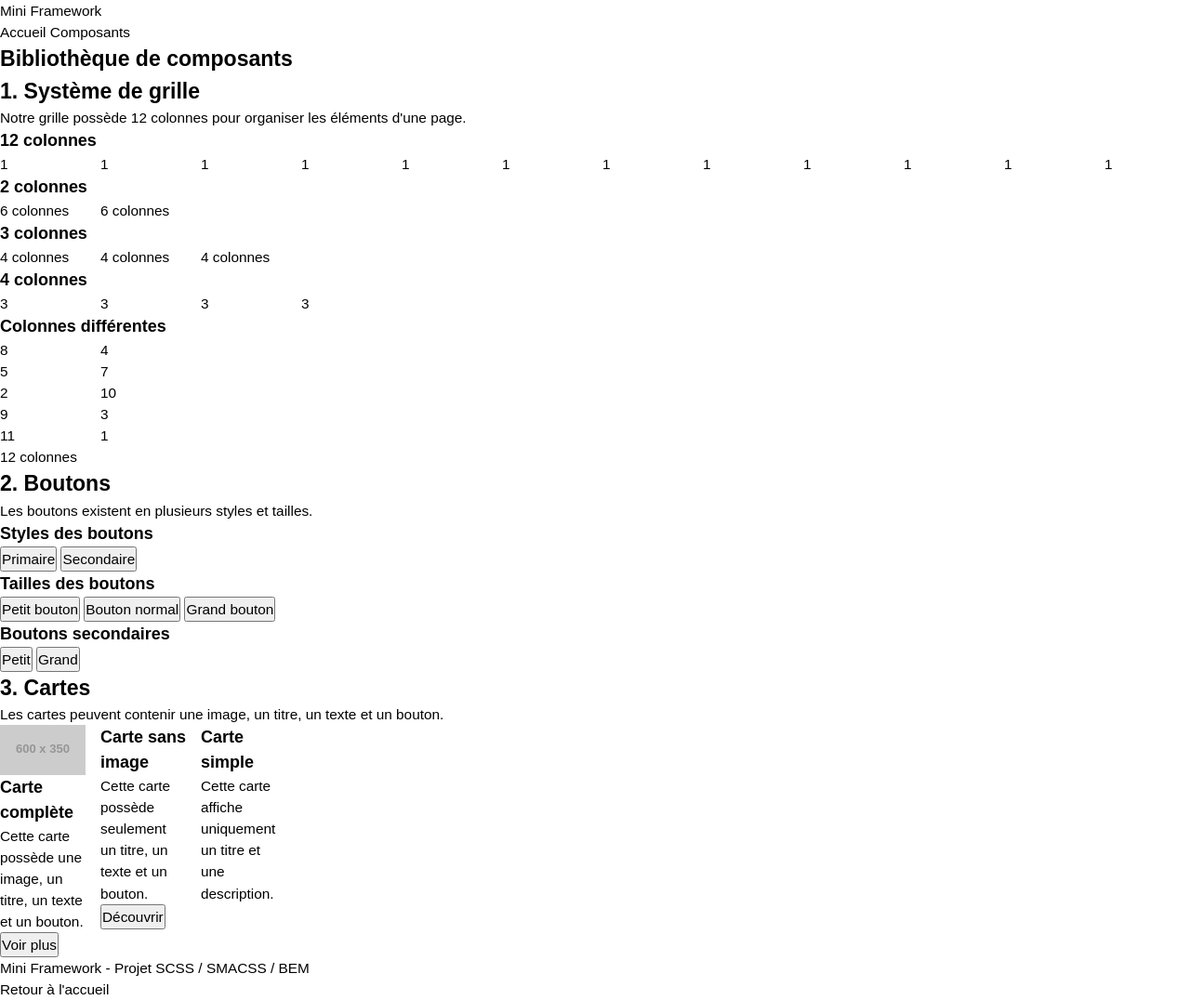
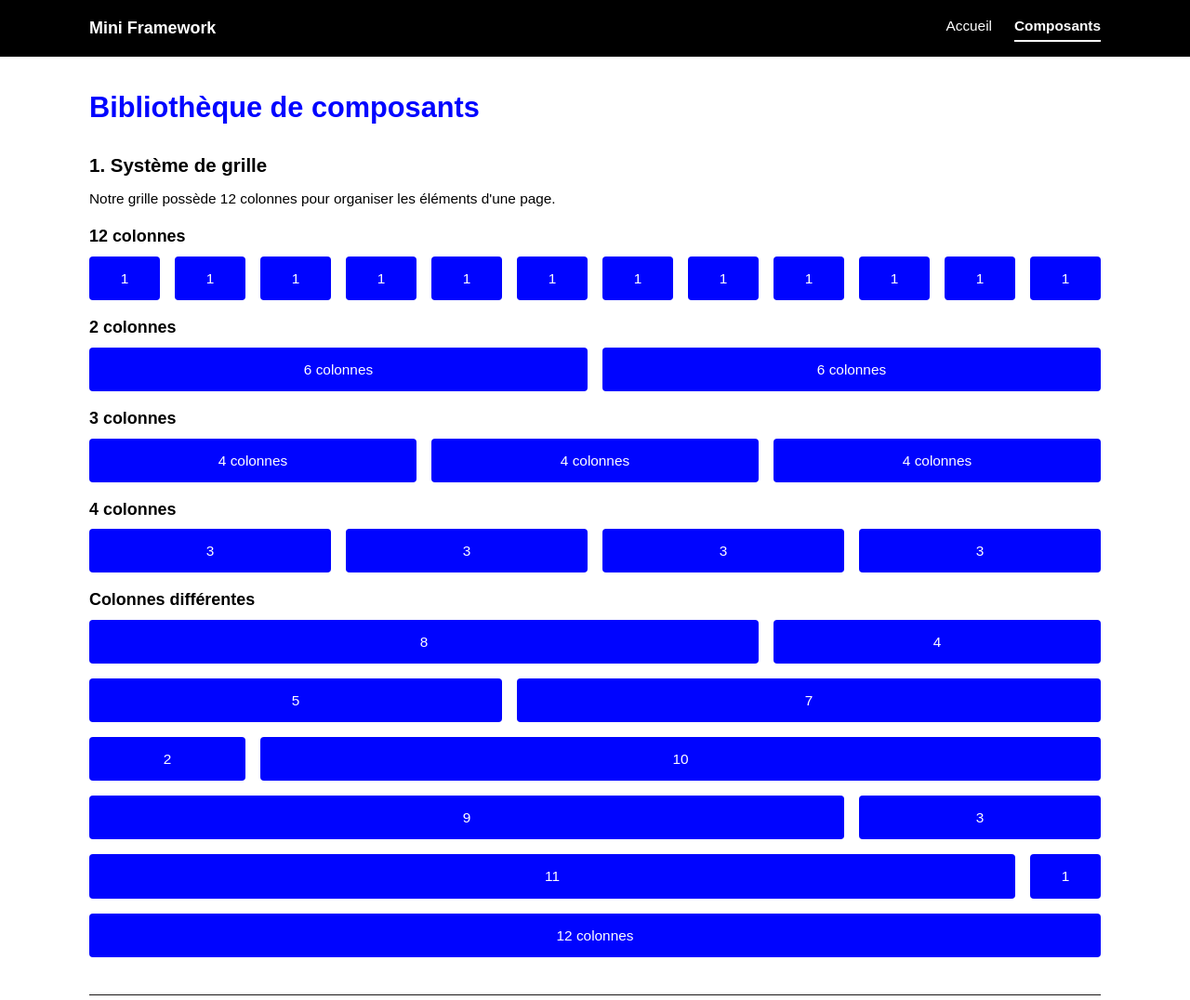
Before and after one commit to Ademinh0/TP-mini-Framework, a plain HTML site: page composant.html in a window 1280 px wide. Shown: the top 1076 px of the page at 93% size. Drawn offline with nearby package versions, Linux system fonts and the light colour scheme; files that its build step writes are made by us from their sources; placeholder pictures from the web are drawn by us.

Commit message:
styles des composants

```diff
--- /dev/null
+++ b/css/style.css
@@ -0,0 +1,316 @@
+*, *::before, *::after {
+  margin: 0;
+  padding: 0;
+  box-sizing: border-box;
+}
+
+body {
+  min-height: 100vh;
+  font-family: Arial, sans-serif;
+  font-size: 0.96rem;
+  font-weight: 400;
+  color: #000;
+  line-height: 1.5;
+}
+
+img {
+  display: block;
+  max-width: 100%;
+}
+
+a {
+  color: inherit;
+  text-decoration: none;
+}
+
+ul, ol {
+  list-style: none;
+}
+
+button, input, textarea, select {
+  font: inherit;
+}
+
+button {
+  cursor: pointer;
+}
+
+.container {
+  width: 100%;
+  max-width: 70rem;
+  margin-inline: auto;
+  padding-inline: 1rem;
+}
+
+.grid {
+  display: grid;
+  grid-template-columns: repeat(12, 1fr);
+  gap: 1rem;
+  margin-bottom: 1rem;
+}
+
+.grid__col {
+  min-width: 0;
+}
+
+.grid__col--1 {
+  grid-column: span 1;
+}
+
+.grid__col--2 {
+  grid-column: span 2;
+}
+
+.grid__col--3 {
+  grid-column: span 3;
+}
+
+.grid__col--4 {
+  grid-column: span 4;
+}
+
+.grid__col--5 {
+  grid-column: span 5;
+}
+
+.grid__col--6 {
+  grid-column: span 6;
+}
+
+.grid__col--7 {
+  grid-column: span 7;
+}
+
+.grid__col--8 {
+  grid-column: span 8;
+}
+
+.grid__col--9 {
+  grid-column: span 9;
+}
+
+.grid__col--10 {
+  grid-column: span 10;
+}
+
+.grid__col--11 {
+  grid-column: span 11;
+}
+
+.grid__col--12 {
+  grid-column: span 12;
+}
+
+.grid__demo {
+  padding: 0.75rem;
+  text-align: center;
+  color: #fff;
+  background-color: #0004ff;
+  border-radius: 0.25rem;
+}
+
+.header {
+  background-color: #000;
+  color: #fff;
+}
+
+.header__content {
+  display: flex;
+  align-items: center;
+  justify-content: space-between;
+  padding-block: 1rem;
+}
+
+.header__logo {
+  font-size: 1.12rem;
+  font-weight: 700;
+}
+
+.header__nav {
+  display: flex;
+  gap: 1.5rem;
+}
+
+.header__link {
+  padding-bottom: 0.25rem;
+  border-bottom: 2px solid transparent;
+}
+.header__link:hover {
+  border-bottom-color: #f00;
+}
+
+.footer {
+  margin-top: 2rem;
+  background-color: #000;
+  color: #fff;
+}
+
+.footer__content {
+  display: flex;
+  align-items: center;
+  justify-content: space-between;
+  padding-block: 1.5rem;
+}
+
+.footer__link {
+  font-weight: 700;
+}
+.footer__link:hover {
+  color: #f00;
+}
+
+.hero {
+  padding-block: 4rem;
+  text-align: center;
+  background-color: #0004ff;
+  color: #fff;
+}
+
+.hero__title {
+  margin-bottom: 1rem;
+  font-size: 2.56rem;
+}
+
+.hero__text {
+  max-width: 40rem;
+  margin: 0 auto 1.5rem;
+  font-size: 1.12rem;
+}
+
+.framework-intro,
+.components-preview {
+  padding-block: 2rem;
+}
+
+.framework-intro {
+  text-align: center;
+  border-bottom: 1px solid #1a1717;
+}
+
+.framework-intro__title,
+.components-preview__title {
+  margin-bottom: 0.75rem;
+  font-size: 1.28rem;
+  color: #0004ff;
+}
+
+.framework-intro__text,
+.components-preview__text {
+  margin-bottom: 1.5rem;
+}
+
+.documentation {
+  padding-block: 2rem;
+}
+
+.documentation__title {
+  margin-bottom: 1.5rem;
+  font-size: 1.92rem;
+  color: #0004ff;
+}
+
+.documentation-section {
+  margin-bottom: 2rem;
+  padding-bottom: 1.5rem;
+  border-bottom: 1px solid #1a1717;
+}
+
+.documentation-section__title {
+  margin-bottom: 0.5rem;
+  font-size: 1.28rem;
+}
+
+.documentation-section__text {
+  margin-bottom: 1rem;
+}
+
+.documentation-section__subtitle {
+  margin-block: 1rem 0.5rem;
+  font-size: 1.12rem;
+}
+
+.button-demo {
+  display: flex;
+  flex-wrap: wrap;
+  align-items: center;
+  gap: 1rem;
+}
+
+.header__link--active {
+  border-bottom-color: #fff;
+  font-weight: 700;
+}
+
+.card {
+  display: flex;
+  flex-direction: column;
+  height: 100%;
+  overflow: hidden;
+  background-color: #fff;
+  border: 1px solid #1a1717;
+  border-radius: 0.5rem;
+  transition: border-color 0.2s;
+}
+.card:hover {
+  border-color: #0004ff;
+}
+
+.card__image {
+  width: 100%;
+}
+
+.card__content {
+  display: flex;
+  flex-direction: column;
+  align-items: flex-start;
+  gap: 0.75rem;
+  padding: 1rem;
+}
+
+.card__title {
+  font-size: 1.12rem;
+  color: #0004ff;
+}
+
+.card__text {
+  font-size: 0.96rem;
+}
+
+.btn {
+  display: inline-block;
+  padding: 0.5rem 1rem;
+  font-size: 0.96rem;
+  font-weight: 700;
+  border: 2px solid #000;
+  border-radius: 0.25rem;
+  transition: background-color 0.2s, color 0.2s, border-color 0.2s;
+}
+
+.btn--primary {
+  background-color: #000;
+  color: #fff;
+}
+.btn--primary:hover {
+  background-color: #f00;
+  border-color: #f00;
+}
+
+.btn--secondary {
+  background-color: #fff;
+  color: #000;
+}
+.btn--secondary:hover {
+  background-color: #0004ff;
+  border-color: #0004ff;
+  color: #fff;
+}
+
+.btn--small {
+  padding: 0.25rem 0.75rem;
+  font-size: 0.8rem;
+}
+
+.btn--large {
+  padding: 0.75rem 1.5rem;
+  font-size: 1.12rem;
+}
--- a/sass/abstracts/_variables.scss
+++ b/sass/abstracts/_variables.scss
@@ -30,3 +30,5 @@ $space-8: $spacing-unit * 8;
 // GRILLE
 $grid-columns: 12;
 $grid-gutter: $space-4;
+// CONTENEUR
+$container-width: 70rem;
--- a/sass/layouts/_grid.scss
+++ b/sass/layouts/_grid.scss
@@ -1,13 +1,34 @@
 @use '../abstracts' as *;
+
+.container {
+  width: 100%;
+  max-width: $container-width;
+  margin-inline: auto;
+  padding-inline: $space-4;
+}
 
 .grid {
   display: grid;
   grid-template-columns: repeat($grid-columns, 1fr);
   gap: $grid-gutter;
+  margin-bottom: $space-4;
+}
+
+.grid__col {
+  min-width: 0;
 }
 
 @for $i from 1 through $grid-columns {
-  .col-#{$i} {
+  .grid__col--#{$i} {
     grid-column: span $i;
   }
 }
+
+// Case de démo (page composants)
+.grid__demo {
+  padding: $space-3;
+  text-align: center;
+  color: $color-secondary;
+  background-color: $color-background;
+  border-radius: $space-1;
+}
--- a/sass/layouts/_index.scss
+++ b/sass/layouts/_index.scss
@@ -1 +1,2 @@
 @forward './grid';
+@forward './page';
--- /dev/null
+++ b/sass/layouts/_page.scss
@@ -0,0 +1,135 @@
+@use '../abstracts' as *;
+
+// ===== Header =====
+.header {
+  background-color: $color-primary;
+  color: $color-secondary;
+}
+
+.header__content {
+  display: flex;
+  align-items: center;
+  justify-content: space-between;
+  padding-block: $space-4;
+}
+
+.header__logo {
+  font-size: $font-size-lg;
+  font-weight: $font-weight-bold;
+}
+
+.header__nav {
+  display: flex;
+  gap: $space-6;
+}
+
+.header__link {
+  padding-bottom: $space-1;
+  border-bottom: 2px solid transparent;
+
+  &:hover {
+    border-bottom-color: $color-tertiary;
+  }
+}
+
+// ===== Footer =====
+.footer {
+  margin-top: $space-8;
+  background-color: $color-primary;
+  color: $color-secondary;
+}
+
+.footer__content {
+  display: flex;
+  align-items: center;
+  justify-content: space-between;
+  padding-block: $space-6;
+}
+
+.footer__link {
+  font-weight: $font-weight-bold;
+
+  &:hover {
+    color: $color-tertiary;
+  }
+}
+
+// ===== Hero =====
+.hero {
+  padding-block: $space-8 * 2;
+  text-align: center;
+  background-color: $color-background;
+  color: $color-secondary;
+}
+
+.hero__title {
+  margin-bottom: $space-4;
+  font-size: $font-size-title * 2;
+}
+
+.hero__text {
+  max-width: 40rem;
+  margin: 0 auto $space-6;
+  font-size: $font-size-lg;
+}
+
+// ===== Sections de l'accueil =====
+.framework-intro,
+.components-preview {
+  padding-block: $space-8;
+}
+
+.framework-intro {
+  text-align: center;
+  border-bottom: 1px solid $color-border;
+}
+
+.framework-intro__title,
+.components-preview__title {
+  margin-bottom: $space-3;
+  font-size: $font-size-title;
+  color: $color-background;
+}
+
+.framework-intro__text,
+.components-preview__text {
+  margin-bottom: $space-6;
+}
+
+// ===== Documentation (page composants) =====
+.documentation {
+  padding-block: $space-8;
+}
+
+.documentation__title {
+  margin-bottom: $space-6;
+  font-size: $font-size-title * 1.5;
+  color: $color-background;
+}
+
+.documentation-section {
+  margin-bottom: $space-8;
+  padding-bottom: $space-6;
+  border-bottom: 1px solid $color-border;
+}
+
+.documentation-section__title {
+  margin-bottom: $space-2;
+  font-size: $font-size-title;
+}
+
+.documentation-section__text {
+  margin-bottom: $space-4;
+}
+
+.documentation-section__subtitle {
+  margin-block: $space-4 $space-2;
+  font-size: $font-size-lg;
+}
+
+.button-demo {
+  display: flex;
+  flex-wrap: wrap;
+  align-items: center;
+  gap: $space-4;
+}
--- a/sass/module/_buton.scss
+++ b/sass/module/_buton.scss
@@ -1 +1,44 @@
 @use '../abstracts' as *;
+
+.btn {
+  display: inline-block;
+  padding: $space-2 $space-4;
+  font-size: $font-size-base;
+  font-weight: $font-weight-bold;
+  border: 2px solid $color-primary;
+  border-radius: $space-1;
+  transition: background-color 0.2s, color 0.2s, border-color 0.2s;
+}
+
+// Styles
+.btn--primary {
+  background-color: $color-primary;
+  color: $color-secondary;
+
+  &:hover {
+    background-color: $color-tertiary;
+    border-color: $color-tertiary;
+  }
+}
+
+.btn--secondary {
+  background-color: $color-secondary;
+  color: $color-primary;
+
+  &:hover {
+    background-color: $color-background;
+    border-color: $color-background;
+    color: $color-secondary;
+  }
+}
+
+// Tailles
+.btn--small {
+  padding: $space-1 $space-3;
+  font-size: $font-size-sm;
+}
+
+.btn--large {
+  padding: $space-3 $space-6;
+  font-size: $font-size-lg;
+}
--- a/sass/module/_card.scss
+++ b/sass/module/_card.scss
@@ -1 +1,37 @@
 @use '../abstracts' as *;
+
+.card {
+  display: flex;
+  flex-direction: column;
+  height: 100%;
+  overflow: hidden;
+  background-color: $color-secondary;
+  border: 1px solid $color-border;
+  border-radius: $space-2;
+  transition: border-color 0.2s;
+
+  &:hover {
+    border-color: $color-background;
+  }
+}
+
+.card__image {
+  width: 100%;
+}
+
+.card__content {
+  display: flex;
+  flex-direction: column;
+  align-items: flex-start;
+  gap: $space-3;
+  padding: $space-4;
+}
+
+.card__title {
+  font-size: $font-size-lg;
+  color: $color-background;
+}
+
+.card__text {
+  font-size: $font-size-base;
+}
--- a/sass/state/_index.scss
+++ b/sass/state/_index.scss
@@ -0,0 +1 @@
+@forward './state';
--- a/sass/state/_state.scss
+++ b/sass/state/_state.scss
@@ -0,0 +1,6 @@
+@use '../abstracts' as *;
+
+.header__link--active {
+  border-bottom-color: $color-secondary;
+  font-weight: $font-weight-bold;
+}
```
